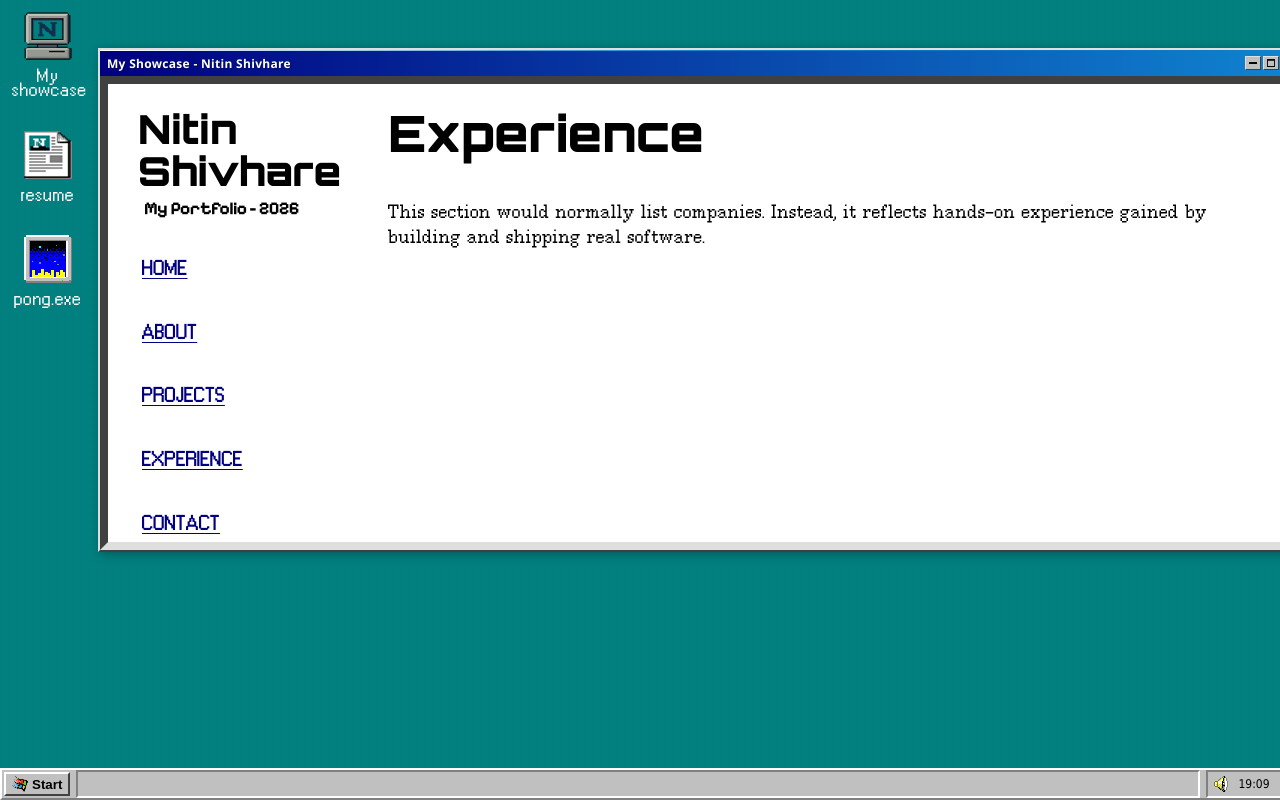
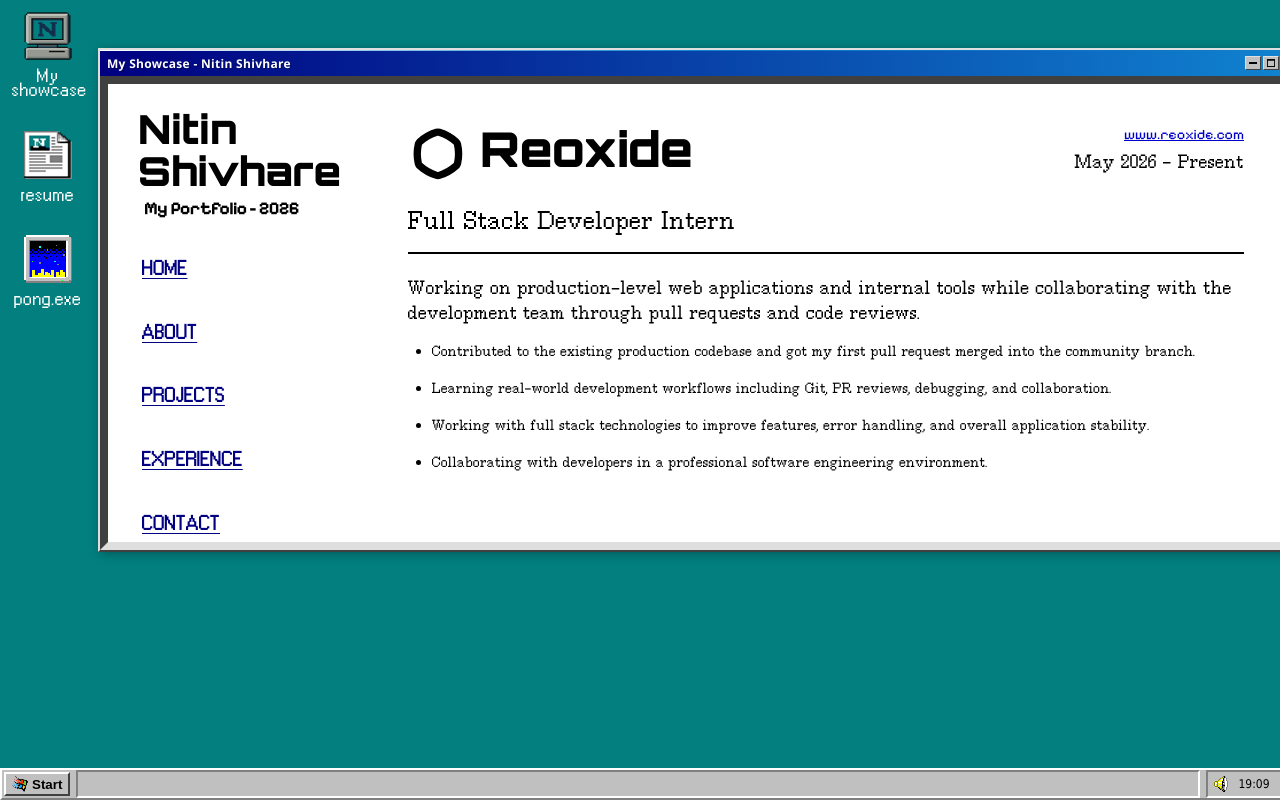
Before and after one commit to Nitin-Shivhare/Portfolio-website, a React (Vite) app: page / in a window 1280 px wide. Both pictures are taken after a click on the element "EXPERIENCE". Built offline with nearby package versions, Linux system fonts and the light colour scheme.

Commit message:
Added Experience Section

```diff
--- a/src/component/ShowcaseContentExperience.jsx
+++ b/src/component/ShowcaseContentExperience.jsx
@@ -1,4 +1,6 @@
 import ShowcaseNavigation from "./ShowcaseNavigation"
+import "../styles/ShowcaseContentExperience.css"
+import ReoxideIcon from "../assets/icons/reoxideIcon.svg"
 
 function ShowcaseContentExperience({ setShowcaseAppState }) {
 	return (
@@ -6,12 +8,64 @@ function ShowcaseContentExperience({ setShowcaseAppState }) {
 			<div className="left-panel">
 				<ShowcaseNavigation setShowcaseAppState={setShowcaseAppState} />
 			</div>
+
 			<div className="right-panel">
-				<h1>Experience</h1>
-				<p>
-					This section would normally list companies. Instead, it reflects
-					hands-on experience gained by building and shipping real software.
+				<div className="experience-header">
+					<div className="experience-company-info">
+						<div className="experience-title-row">
+							<img
+								src={ReoxideIcon}
+								alt="Reoxide Logo"
+								className="experience-logo"
+							/>
+
+							<h1>Reoxide</h1>
+						</div>
+
+						<h3 className="experience-role">Full Stack Developer Intern</h3>
+					</div>
+
+					<div className="experience-meta">
+						<a
+							href="https://reoxide.com"
+							target="_blank"
+							rel="noreferrer"
+							className="experience-company-link"
+						>
+							www.reoxide.com
+						</a>
+
+						<p className="experience-date">May 2026 - Present</p>
+					</div>
+				</div>
+
+				<p className="experience-description">
+					Working on production-level web applications and internal tools while
+					collaborating with the development team through pull requests and code
+					reviews.
 				</p>
+
+				<ul className="experience-points">
+					<li>
+						Contributed to the existing production codebase and got my first
+						pull request merged into the community branch.
+					</li>
+
+					<li>
+						Learning real-world development workflows including Git, PR reviews,
+						debugging, and collaboration.
+					</li>
+
+					<li>
+						Working with full stack technologies to improve features, error
+						handling, and overall application stability.
+					</li>
+
+					<li>
+						Collaborating with developers in a professional software engineering
+						environment.
+					</li>
+				</ul>
 			</div>
 		</div>
 	)
--- /dev/null
+++ b/src/styles/ShowcaseContentExperience.css
@@ -0,0 +1,139 @@
+.right-panel {
+	padding: 2rem 3rem;
+	font-family: "Millennium Regular";
+}
+
+/* =========================
+   HEADER
+========================= */
+
+.experience-header {
+	display: flex;
+	justify-content: space-between;
+	align-items: flex-start;
+
+	border-bottom: 2px solid #000;
+
+	padding-bottom: 1.4rem;
+	margin-bottom: 1.8rem;
+}
+
+.experience-company-info {
+	display: flex;
+	flex-direction: column;
+}
+
+/* =========================
+   TITLE ROW
+========================= */
+
+.experience-title-row {
+	display: flex;
+	align-items: center;
+
+	gap: 1rem;
+
+	margin-bottom: 0.4rem;
+}
+
+.experience-logo {
+	width: 60px;
+	height: 60px;
+
+	object-fit: contain;
+	image-rendering: pixelated;
+
+	filter: contrast(1.1) saturate(0.9);
+
+	transform: translateY(4px);
+}
+
+.experience-title-row h1 {
+	font-family: "Orbitron";
+	font-size: 4rem;
+
+	margin: 0;
+
+	line-height: 0.9;
+
+	transform: translateY(6px);
+}
+
+/* =========================
+   ROLE
+========================= */
+
+.experience-role {
+	font-family: "Pixelify Sans";
+
+	font-size: 2rem;
+	font-weight: 400;
+
+	margin: 0;
+}
+
+/* =========================
+   RIGHT META SECTION
+========================= */
+
+.experience-meta {
+	display: flex;
+	flex-direction: column;
+	align-items: flex-end;
+
+	padding-top: 0.5rem;
+
+	gap: 0.5rem;
+}
+
+.experience-company-link {
+	font-family: "Pixelify Sans";
+	font-size: 1.2rem;
+
+	color: #0000cc;
+
+	text-decoration: underline;
+}
+
+.experience-company-link:hover {
+	color: #551a8b;
+}
+
+.experience-date {
+	font-family: "Pixelify Sans";
+	font-size: 1.2rem;
+
+	margin: 0;
+}
+
+/* =========================
+   DESCRIPTION
+========================= */
+
+.experience-description {
+	font-size: 1.2rem;
+
+	line-height: 1.6;
+
+	max-width: 920px;
+
+	margin-bottom: 2rem;
+}
+
+/* =========================
+   BULLET POINTS
+========================= */
+
+.experience-points {
+	font-size: 1.15rem;
+
+	line-height: 1.8;
+
+	padding-left: 2rem;
+
+	max-width: 1050px;
+}
+
+.experience-points li {
+	margin-bottom: 1rem;
+}
```
